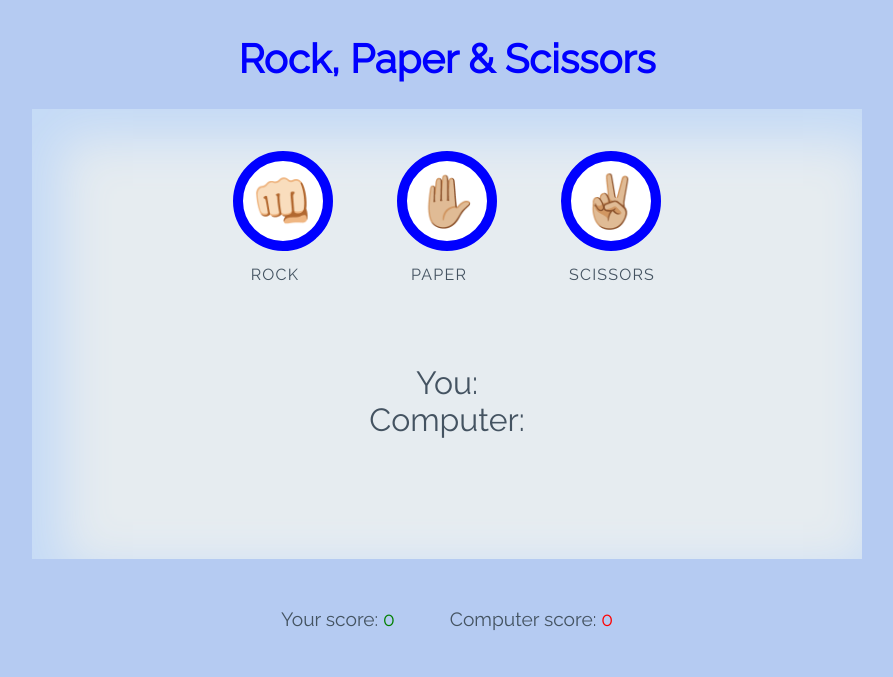
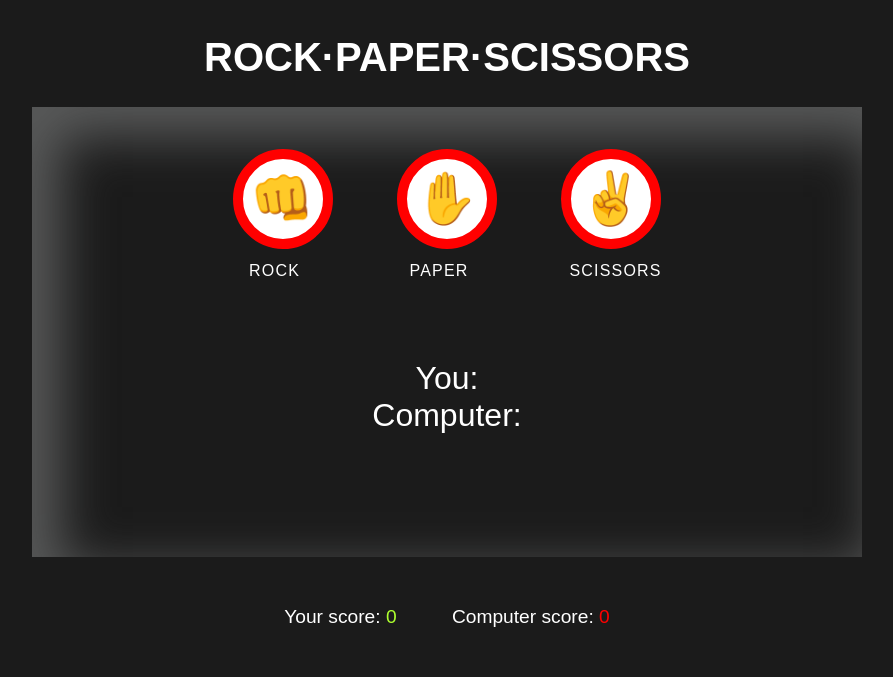
Before and after one commit to solegarciacoach/project-2-rock-paper-scissors, a plain HTML site: page index.html in a window 1280 px wide. Shown: the whole page, without its empty margins (193-1086 px from the left). Drawn offline with Linux system fonts and the light colour scheme; a web font is replaced by a local one.

```diff
--- a/assets/css/style.css
+++ b/assets/css/style.css
@@ -1,31 +1,32 @@
 /* Global style */
 
 body {
-    background-color: rgb(181, 203, 242);
-    font-family: "Raleway", sans-serif;
-    color: #445361;
+    background-color: #1b1b1b;
+    font-family: "Jersey 20", sans-serif;
+    font-weight: 400;
+    font-style: normal;
+    color: white;
     text-align: center;
     display: flex;
     flex-direction: column;
     align-items: center;
 }
 
-
 /* Heading */
 
 .heading {
     text-align: center;
     font-size: 2.5rem;
-    color: blue;
+    color: white;
 }
 
 
 /* Game layout */
 
 .game-area {
-    background-color: #E6ECF0;
+    background-color: #1b1b1b;
     box-sizing: border-box;
-    box-shadow: 20px 20px 50px 10px rgb(196, 218, 246) inset;
+    box-shadow: 20px 20px 50px 10px rgb(88, 89, 89) inset;
     width: 85%;
     height: 85vh;
     max-height: 450px;
@@ -77,7 +78,7 @@ body {
 .btn {
     width: 220px;
     height: 60px;
-    font-family: "Raleway", sans-serif;
+    font-family: "Jersey 20", sans-serif;
     text-transform: uppercase;
     letter-spacing: 1.2px;
     color: white;
@@ -102,19 +103,19 @@ body {
 .btn--big::after {
     content: attr(data-type);
     font-size: 1rem;
-    color: #445361;
+    color: white;
     position: relative;
     left: -0.5em;
 }
 
-.btn--blue {
-    border-color: blue;
-    color: blue;
+.btn--red {
+    border-color: red;
+    color: red;
 }
 
-.btn--blue:active,
-.btn--blue:hover {
-    background-color: darkblue;
+.btn--red:active,
+.btn--red:hover {
+    background-color: darkred;
     color: white;
 }
 
@@ -123,7 +124,7 @@ body {
 
 .greenText,
 #playerScoreDisplay {
-    color: green;
+    color: greenyellow;
 }
 
 .redText,
--- a/index.html
+++ b/index.html
@@ -6,23 +6,23 @@
     <meta name="viewport" content="width=device-width, initial-scale=1.0">
 
     <!-- google font-->
-    <link href="https://fonts.googleapis.com/css?family=Raleway%7CRighteous" rel="stylesheet">
+    <link href="https://fonts.googleapis.com/css2?family=Jersey+20&display=swap" rel="stylesheet">
 
     <link rel="stylesheet" href="assets/css/style.css">
     <link rel="icon" type="image/x-icon" href="assets/images/favicon.ico">
-    <title>Rock, Paper & Scissors</title>
+    <title>ROCK·PAPER·SCISSORS</title>
 </head>
 
 <body>
 
-    <h1 class="heading">Rock, Paper & Scissors</h1>
+    <h1 class="heading">ROCK·PAPER·SCISSORS</h1>
 
     <div class="game-area">
 
         <div class="choices">
-            <button onclick="playGame('rock')" data-type="rock" class="btn btn--big btn--blue">👊🏻</button>
-            <button onclick="playGame('paper')" data-type="paper" class="btn btn--big btn--blue">✋🏼</button>
-            <button onclick="playGame('scissors')" data-type="scissors" class="btn btn--big btn--blue">✌🏼</button>
+            <button onclick="playGame('rock')" data-type="rock" class="btn btn--big btn--red">👊</button>
+            <button onclick="playGame('paper')" data-type="paper" class="btn btn--big btn--red">✋</button>
+            <button onclick="playGame('scissors')" data-type="scissors" class="btn btn--big btn--red">✌️</button>
         </div>
 
         <div class="displays">
```
Also changed, not shown: assets/js/script.js (+0 -13 lines).
